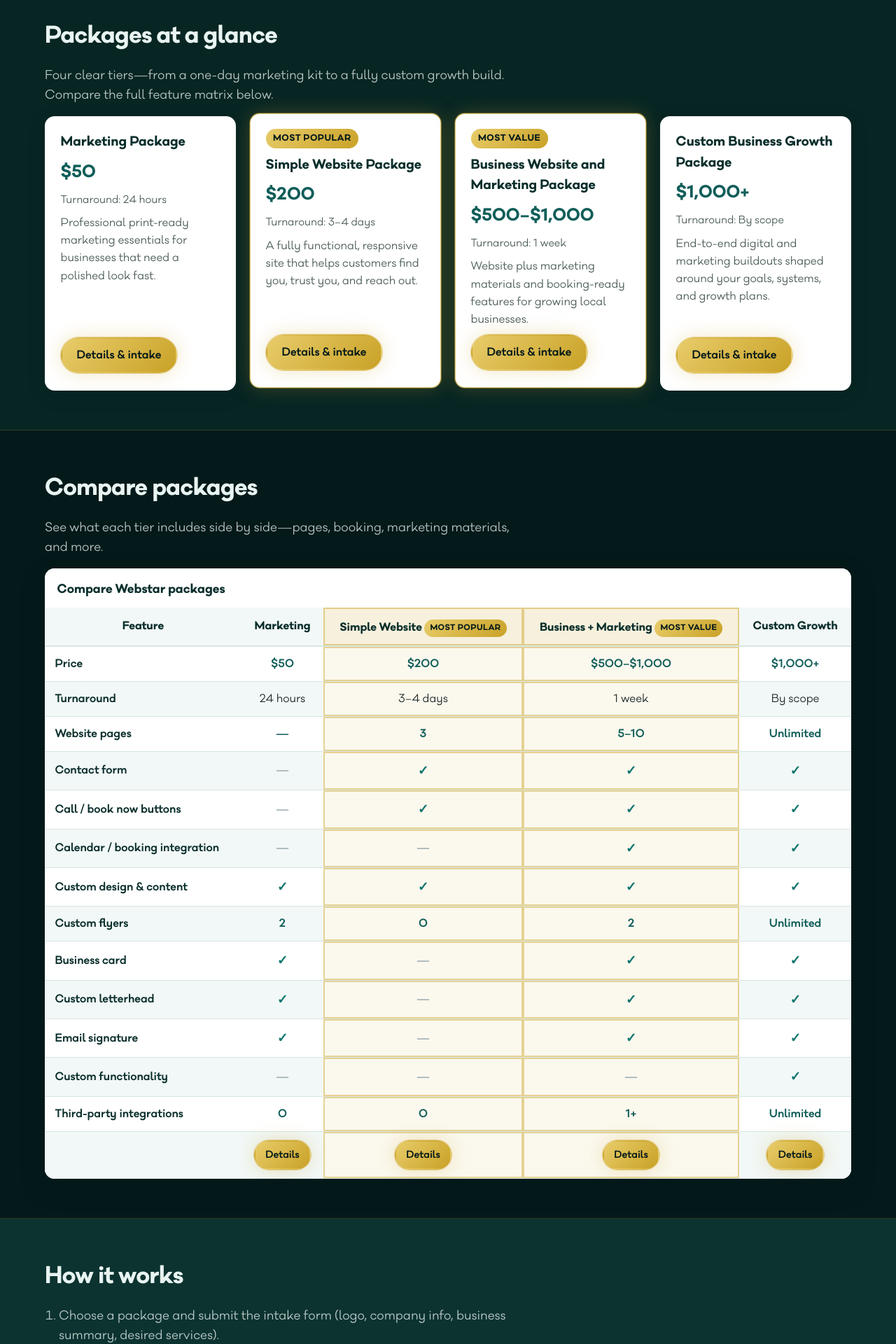
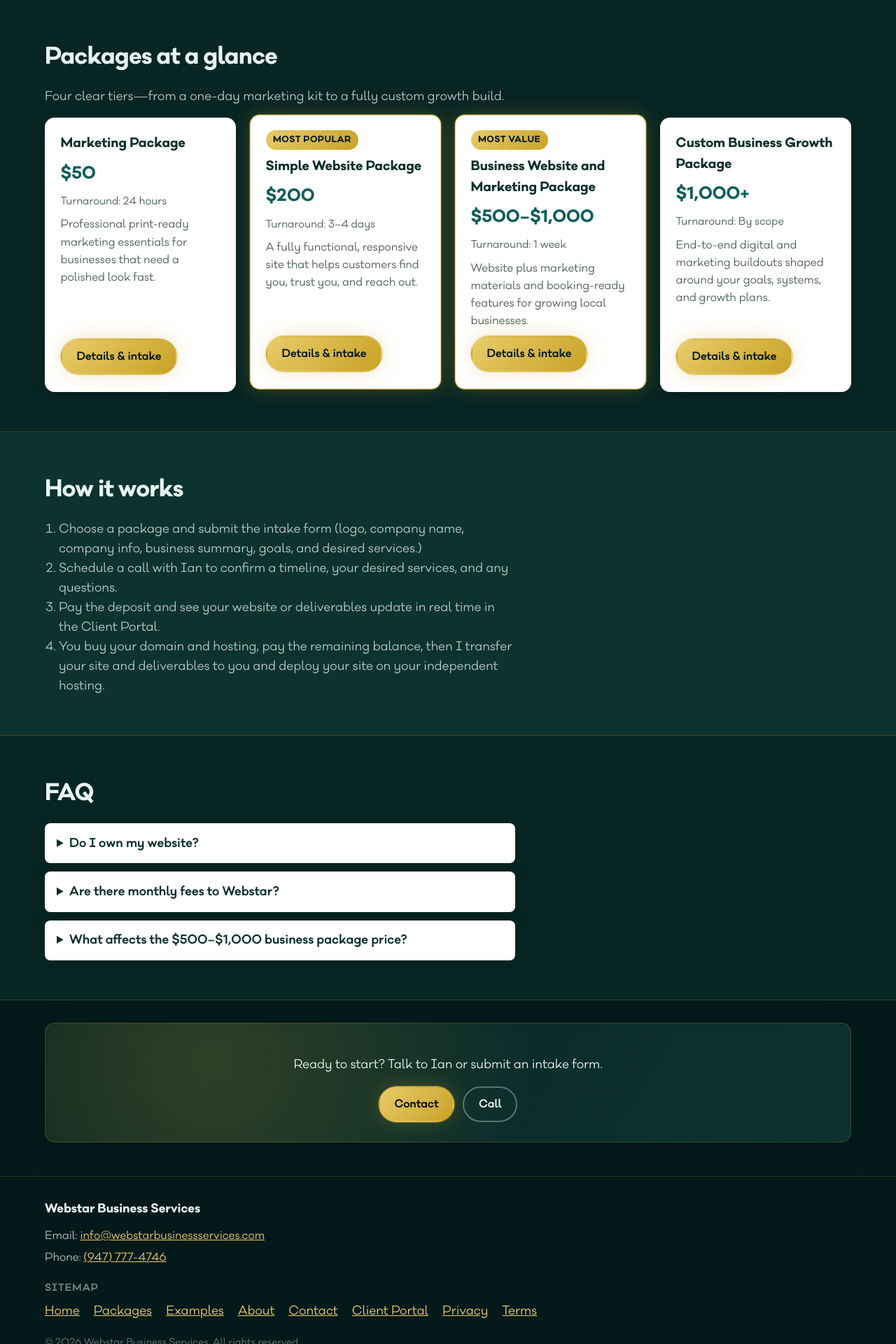
Before and after one commit to imcdon/webstar, a PHP site: page / in a window 1280 px wide. Shown: the part 702-2622 px from the top of the page at 70% size. Run offline with PHP 8.4, Linux system fonts and the light colour scheme.

Commit message:
Update home page hero, process steps, and drop compare section.
Align homepage messaging with ownership positioning and the Client Portal workflow.

Co-authored-by: Cursor <cursoragent@cursor.com>

```diff
--- a/index.php
+++ b/index.php
@@ -4,7 +4,7 @@ require __DIR__ . '/library/helpers.php';
 $config = webstar_config();
 $currentPage = 'home';
 $pageTitle = $config['business_name'] . ' — Web Design & Marketing | Metro Detroit';
-$pageDescription = 'Responsive websites and marketing packages for Metro Detroit small businesses. Clear pricing, fast turnaround, one-time builds.';
+$pageDescription = 'Low-cost, simple services for your business, group, or organization. Own your domain and hosting—custom products without the custom cost.';
 $canonicalPath = 'index.php';
 $jsonLd = json_encode([
     '@context' => 'https://schema.org',
@@ -19,8 +19,8 @@ include __DIR__ . '/library/layout-start.php';
 ?>
 <section class="hero">
     <img class="hero__badge" src="assets/images/star-icon-gold.png" alt="" width="52" height="52">
-    <h1 class="hero__title">Web design &amp; marketing that stays fast and simple</h1>
-    <p class="hero__lead">Webstar Business Services builds responsive websites and marketing materials for <?php echo webstar_h($config['service_area']); ?>. Clean HTML and CSS, clear packages, and turnaround times you can plan around.</p>
+    <h1 class="hero__title">Low-Cost, Simple Services for Your Business, Group, or Organization.</h1>
+    <p class="hero__lead">Ditch high-cost, subscription based, theme-based websites and marketing packages. Own your domain, your hosting, and get custom products without the custom cost.</p>
     <div class="hero__actions">
         <a class="home-section__btn home-section__btn--primary" href="packages.php">View packages</a>
         <a class="home-section__btn home-section__btn--secondary" href="tel:<?php echo webstar_h($config['phone_tel']); ?>">Call now</a>
@@ -30,7 +30,7 @@ include __DIR__ . '/library/layout-start.php';
 <section class="home-section home-section--night" id="packages-preview">
     <div class="home-section__inner">
         <h2 class="home-section__heading">Packages at a glance</h2>
-        <p class="home-section__textbox">Four clear tiers—from a one-day marketing kit to a fully custom growth build. Compare the full feature matrix below.</p>
+        <p class="home-section__textbox">Four clear tiers—from a one-day marketing kit to a fully custom growth build.</p>
         <div class="package-grid">
             <?php foreach (webstar_packages() as $pkg) :
                 $featured = ($pkg['badge'] ?? '') !== '';
@@ -51,21 +51,14 @@ include __DIR__ . '/library/layout-start.php';
     </div>
 </section>
 
-<section class="home-section home-section--deep" id="compare">
-    <div class="home-section__inner">
-        <h2 class="home-section__heading">Compare packages</h2>
-        <p class="home-section__textbox">See what each tier includes side by side—pages, booking, marketing materials, and more.</p>
-        <?php include __DIR__ . '/library/package-comparison.php'; ?>
-    </div>
-</section>
-
 <section class="home-section home-section--panel" id="process">
     <div class="home-section__inner">
         <h2 class="home-section__heading">How it works</h2>
         <ol class="home-section__textbox">
-            <li>Choose a package and submit the intake form (logo, company info, business summary, desired services).</li>
-            <li>We confirm scope, timeline, and any clarifying questions.</li>
-            <li>We deliver designs and your site or marketing files within the listed turnaround time.</li>
+            <li>Choose a package and submit the intake form (logo, company name, company info, business summary, goals, and desired services.)</li>
+            <li>Schedule a call with Ian to confirm a timeline, your desired services, and any questions.</li>
+            <li>Pay the deposit and see your website or deliverables update in real time in the Client Portal.</li>
+            <li>You buy your domain and hosting, pay the remaining balance, then I transfer your site and deliverables to you and deploy your site on your independent hosting.</li>
         </ol>
     </div>
 </section>
```
